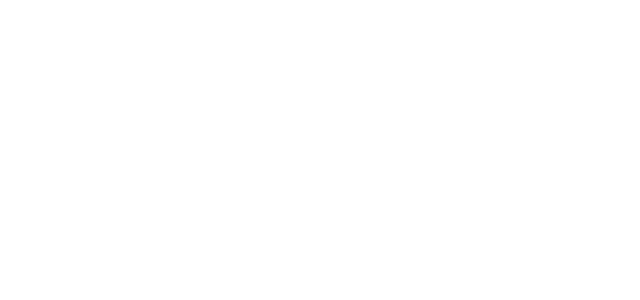
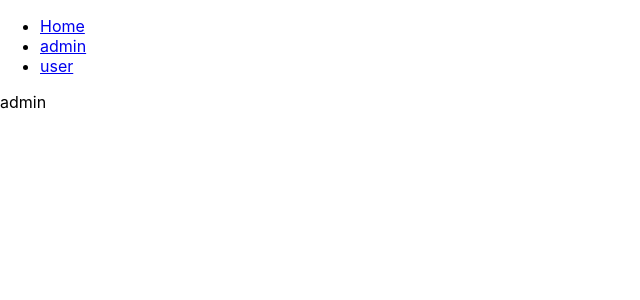
Before and after one commit to showkmahmoud/ProductsList_React, a React (Create React App) app: page /admin in a window 1280 px wide. Shown: the top 300 px of the page, without its empty margins (0-640 px from the left). Built offline with nearby package versions, Linux system fonts and the light colour scheme.

Commit message:
NF: basic routes

```diff
--- a/package.json
+++ b/package.json
@@ -15,7 +15,9 @@
     "react-router-dom": "^6.18.0",
     "react-scripts": "^3.0.1",
     "styled-components": "^6.1.1",
-    "web-vitals": "^2.1.4"
+    "web-vitals": "^2.1.4",
+    "typescript": "^4.5.2",
+    "typescript-estree": "^3.0.0"
   },
   "scripts": {
     "start": "react-scripts start",
--- a/src/App.tsx
+++ b/src/App.tsx
@@ -1,11 +1,22 @@
-import { Routes, Route } from 'react-router-dom';
-import './App.css';
+import React from "react";
+import { BrowserRouter as Router, Route, Link, Routes } from "react-router-dom";
+import Navbar from "./core/nav/nav";
+import home from "./pages/home/home";
+import admin from "./pages/admin/admin";
+import user from "./pages/user/user";
+import notFound from "./pages/not-found/notFound";
 
 function App() {
   return (
-    <div className="App">
-
-    </div>
+    <Router>
+      <Navbar />
+      <Routes>
+        <Route index Component={home} />
+        <Route path="/admin" Component={admin} />
+        <Route path="/user" Component={user} />
+        <Route path="*" Component={notFound} />
+      </Routes>
+    </Router>
   );
 }
 
--- /dev/null
+++ b/src/core/nav/nav.tsx
@@ -0,0 +1,22 @@
+import React from 'react'
+import { Link } from 'react-router-dom'
+
+const Navbar = () => {
+  return (
+    <nav>
+    <ul>
+      <li>
+        <Link to="/">Home</Link>
+      </li>
+      <li>
+        <Link to="/admin">admin</Link>
+      </li>
+      <li>
+        <Link to="/user">user</Link>
+      </li>
+    </ul>
+  </nav>
+  )
+}
+
+export default Navbar
--- a/src/pages/admin/admin.tsx
+++ b/src/pages/admin/admin.tsx
@@ -0,0 +1,9 @@
+import React from 'react'
+
+const admin = () => {
+  return (
+    <div>admin</div>
+  )
+}
+
+export default admin
--- a/src/pages/home/home.tsx
+++ b/src/pages/home/home.tsx
@@ -0,0 +1,9 @@
+import React from 'react'
+
+const home = () => {
+  return (
+    <div>home</div>
+  )
+}
+
+export default home
--- /dev/null
+++ b/src/pages/not-found/notFound.tsx
@@ -0,0 +1,9 @@
+import React from 'react'
+
+const notFound = () => {
+  return (
+    <div>404 Not Found</div>
+  )
+}
+
+export default notFound
--- a/src/pages/user/user.tsx
+++ b/src/pages/user/user.tsx
@@ -0,0 +1,9 @@
+import React from 'react'
+
+const user = () => {
+  return (
+    <div>user</div>
+  )
+}
+
+export default user
```
Also changed, not shown: src/components/product/product.tsx (+9 -0 lines), src/components/products/products.tsx (+9 -0 lines), src/core/footer/footer.tsx (added, +9 -0 lines), 1 other file (tests, documents, lock files or other folders).
